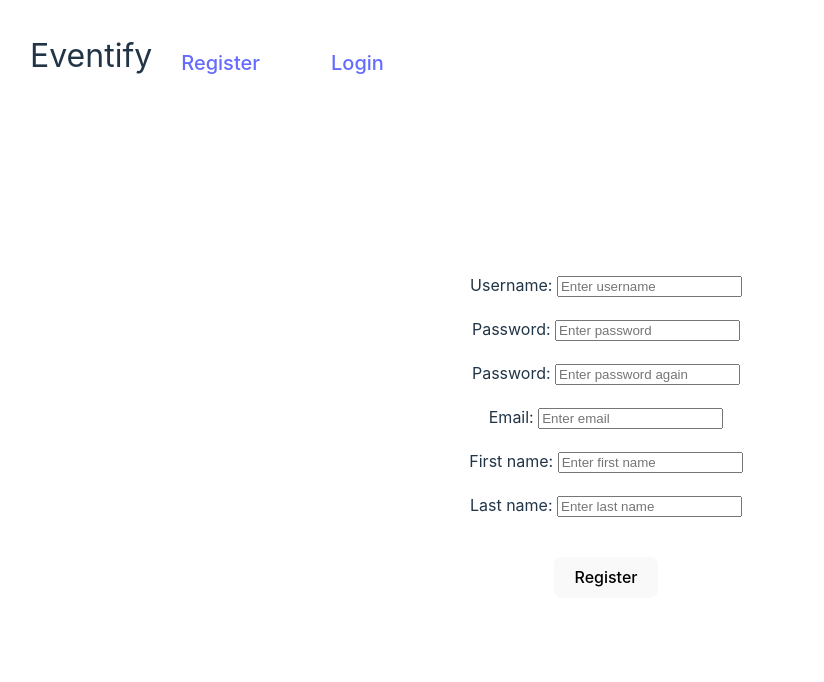
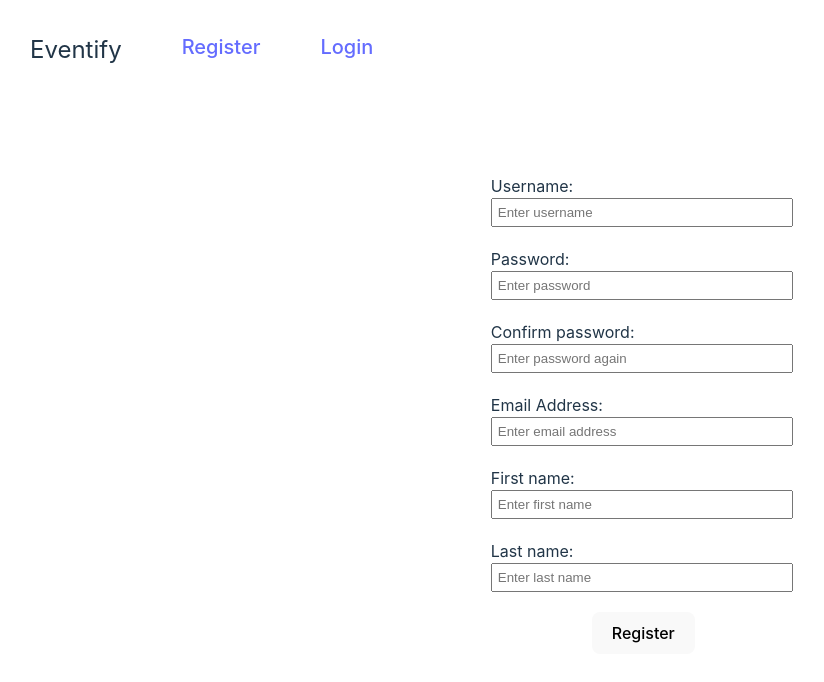
Before and after one commit to teozhengyang/Eventify-Orbital-, a React (Vite) app in the folder eventify/frontend/: page /register in a window 1280 px wide. Shown: the top 682 px of the page, without its empty margins (34-858 px from the left). Built offline with nearby package versions, Linux system fonts and the light colour scheme; no server answers.

Commit message:
changes to css

```diff
--- a/eventify/frontend/src/components/Header.tsx
+++ b/eventify/frontend/src/components/Header.tsx
@@ -1,4 +1,4 @@
-import { Nav, Navbar } from "react-bootstrap";
+import { Nav, Navbar} from "react-bootstrap";
 import{ useContext } from "react";
 import AuthContext from "../context/AuthContext";
 import "/static/css/header.css";
@@ -7,26 +7,26 @@ export default function Headers() {
   const { user, logoutUser } = useContext(AuthContext)
 
   return (
-
     <div className="header-display">
       <Navbar className="header" bg="dark" variant="dark">
-        {user ? <Navbar.Brand className="title">Hello {user.username}</Navbar.Brand> : <Navbar.Brand className="title">Eventify</Navbar.Brand> }
-        <Nav className="nav-link">
-        {user ? <Nav.Link href="/">Home</Nav.Link> : <Nav.Link href="/register">Register</Nav.Link>}
-        </Nav>
-        <Nav className="nav-link">
-          {user ? <Nav.Link onClick={logoutUser}>Log out</Nav.Link> :
-          <Nav.Link href="/login">Login</Nav.Link>}
-        </Nav>
-        <Nav className="nav-link">
-          {user ? <Nav.Link href="/SearchEvent">Search Event</Nav.Link> : null}
-        </Nav>
-        <Nav className="nav-link">
-          {user ? <Nav.Link href="/CreateEvent">Create Event</Nav.Link> : null}
-        </Nav>
-        <Nav className="nav-link">
-          {user ? <Nav.Link href="/Profile">My Profile</Nav.Link> : null}
-        </Nav>
+        <Nav.Item>
+          {user ? <Navbar.Brand className="own-nav-brand">Hello {user.username}</Navbar.Brand> : <Navbar.Brand className="own-nav-brand">Eventify</Navbar.Brand>}
+        </Nav.Item>
+        <Nav.Item>
+          {user ? <Nav.Link className="own-nav-link" href="/">Home</Nav.Link> : <Nav.Link className="own-nav-link" href="/register">Register</Nav.Link>}
+        </Nav.Item>
+        <Nav.Item>
+          {user ? <Nav.Link className="own-nav-link" onClick={logoutUser}>Log out</Nav.Link> : <Nav.Link className="own-nav-link"  href="/login">Login</Nav.Link>}
+        </Nav.Item>
+        <Nav.Item>
+          {user ? <Nav.Link className="own-nav-link" href="/SearchEvent">Search Event</Nav.Link> : null}
+        </Nav.Item>
+        <Nav.Item>
+          {user ? <Nav.Link className="own-nav-link" href="/CreateEvent">Create Event</Nav.Link> : null}
+        </Nav.Item>
+        <Nav.Item>
+          {user ? <Nav.Link className="own-nav-link" href="/Profile">My Profile</Nav.Link> : null}
+        </Nav.Item>
       </Navbar>
     </div>
   )
--- a/eventify/frontend/src/components/Login.tsx
+++ b/eventify/frontend/src/components/Login.tsx
@@ -8,26 +8,22 @@ export default function Login() {
   const {loginUser} = useContext(AuthContext)
 
   return (
-    <div id="login-form">
-
+    <div className="login-form">
       <Form onSubmit={loginUser}>
 
-        <Form.Group className="form-item">
-          <Form.Label>Username: </Form.Label>
-          <Form.Control type="text" name="username" placeholder="Enter username" />
+        <Form.Group className="own-form-item">
+          <div><Form.Label className='own-form-label'>Username: </Form.Label></div>
+          <div><Form.Control className='own-form-field' type="text" name="username" placeholder="Enter username" /></div>
         </Form.Group>
 
-        <Form.Group className="form-item">
-          <Form.Label>Password: </Form.Label>
-          <Form.Control type="password" name="password" placeholder="Enter password" />
+        <Form.Group className="own-form-item">
+          <div><Form.Label className='own-form-label'>Password: </Form.Label></div>
+          <div><Form.Control className='own-form-field' type="password" name="password" placeholder="Enter password" /></div>
         </Form.Group>
 
-        <Button variant="primary" type="submit" className="form-item">
-          Login
-        </Button>
+        <Button variant="primary" className="own-form-button" type="submit">Login</Button>
 
       </Form>
-
     </div>
   )
 }
--- a/eventify/frontend/src/components/Month.tsx
+++ b/eventify/frontend/src/components/Month.tsx
@@ -5,7 +5,7 @@ export default function Month({month}) {
   return (
 
     <div className="flex-container">
-      <h2>{month[0]}</h2>
+      <h2 className='month'>{month[0]}</h2>
       <div className="calendar-header" role="header">
         <div className="day-name">Sun</div>
         <div className="day-name">Mon</div>
--- a/eventify/frontend/src/components/Register.tsx
+++ b/eventify/frontend/src/components/Register.tsx
@@ -7,46 +7,42 @@ export default function Register() {
   const { registerUser } = useContext(AuthContext)
 
   return (
-    <div id="register-form">
+    <div className="register-form">
+      <Form onSubmit={registerUser} >
 
-    <Form onSubmit={registerUser}>
-
-      <Form.Group className="form-item" >
-        <Form.Label>Username: </Form.Label>
-        <Form.Control type="text" name="username" placeholder="Enter username" />
+        <Form.Group className="own-form-item">
+          <div><Form.Label className='own-form-label'>Username: </Form.Label></div>
+          <div><Form.Control className='own-form-field' type="text" name="username" placeholder="Enter username" /></div>
         </Form.Group>
 
-      <Form.Group className="form-item">
-        <Form.Label>Password: </Form.Label>
-        <Form.Control type="password" name="password" placeholder="Enter password" />
+        <Form.Group className="own-form-item">
+          <div><Form.Label className='own-form-label'>Password: </Form.Label></div>
+          <div><Form.Control className='own-form-field' type="password" name="password" placeholder="Enter password" /></div>
         </Form.Group>
 
-      <Form.Group className="form-item">
-        <Form.Label>Password: </Form.Label>
-        <Form.Control type="password" name="password2" placeholder="Enter password again" />
+        <Form.Group className="own-form-item">
+          <div><Form.Label className='own-form-label'>Confirm password: </Form.Label></div>
+          <div><Form.Control className='own-form-field' type="password" name="password2" placeholder="Enter password again" /></div>
         </Form.Group>
 
-      <Form.Group className="form-item">
-        <Form.Label>Email: </Form.Label>
-        <Form.Control type="email" name="email" placeholder="Enter email" />
+        <Form.Group className="own-form-item">
+          <div><Form.Label className='own-form-label'>Email Address: </Form.Label></div>
+          <div><Form.Control className='own-form-field' type="email" name="email" placeholder="Enter email address" /></div>
         </Form.Group>
 
-      <Form.Group className="form-item">
-        <Form.Label>First name: </Form.Label>
-        <Form.Control type="text" name="first_name" placeholder="Enter first name" />
+        <Form.Group className="own-form-item">
+          <div><Form.Label className='own-form-label'>First name: </Form.Label></div>
+          <div><Form.Control className='own-form-field' type="text" name="first_name" placeholder="Enter first name" /></div>
         </Form.Group>
 
-      <Form.Group className="form-item">
-        <Form.Label>Last name: </Form.Label>
-        <Form.Control type="text" name="last_name" placeholder="Enter last name" />
+        <Form.Group className="own-form-item">
+          <div><Form.Label className='own-form-label'>Last name: </Form.Label></div>
+          <div><Form.Control className='own-form-field' type="text" name="last_name" placeholder="Enter last name" /></div>
         </Form.Group>
 
-      <Button variant="primary" type="submit" className="form-item">
-        Register
-      </Button>
+        <Button variant="primary" className="own-form-button" type="submit">Register</Button>
 
       </Form>
-
     </div>
   );
 }
--- a/eventify/frontend/static/css/App.css
+++ b/eventify/frontend/static/css/App.css
@@ -4,7 +4,6 @@
   width: 90%;
   margin: 0 auto;
   padding: 2rem;
-  text-align: center;
   height: 100%;
   display: flex;
   flex-direction: column;
--- a/eventify/frontend/static/css/calendar.css
+++ b/eventify/frontend/static/css/calendar.css
@@ -33,3 +33,7 @@
   padding-top: 1rem;
   flex: 1 1 0%;
 }
+
+.month {
+  text-align: center;
+}
--- a/eventify/frontend/static/css/header.css
+++ b/eventify/frontend/static/css/header.css
@@ -11,12 +11,13 @@
   max-width: 70%;
 }
 
-.nav-link {
+.own-nav-link {
+  margin-left:60px;
   flex: 1 1 30%;
   padding-top: 1rem;
   font-size: 20px;
 }
 
-.title {
-  font-size: 32px;
+.own-nav-brand {
+  font-size: 24px;
 }
--- a/eventify/frontend/static/css/login.css
+++ b/eventify/frontend/static/css/login.css
@@ -1,10 +1,24 @@
-#login-form {
+.login-form {
+    margin-left: 40%;
     width: 50%;
-    margin-left : 25%;
-    margin-top: 20%;
-    align-items: left;
+    margin-top: 15%;
 }
 
-.form-item {
-    margin: 20px;
+.own-form-item {
+    margin-top: 20px;
 }
+
+.own-form-label {
+    text-align: left;
+    margin-top: 5px;
+}
+
+.own-form-field {
+    width: 50%;
+    padding: 5px;
+}
+
+.own-form-button {
+    margin-top: 20px;
+    margin-left: 17.5%;
+}
--- a/eventify/frontend/static/css/register.css
+++ b/eventify/frontend/static/css/register.css
@@ -1,10 +1,24 @@
-#register-form {
+.register-form {
+    margin-left: 40%;
     width: 50%;
-    margin-left : 25%;
-    margin-top: 15%;
-    align-items: left;
+    margin-top: 7.5%;
 }
 
-.form-item {
-    margin: 20px;
+.own-form-item {
+    margin-top: 20px;
 }
+
+.own-form-label {
+    text-align: left;
+    margin-top: 5px;
+}
+
+.own-form-field {
+    width: 50%;
+    padding: 5px;
+}
+
+.own-form-button {
+    margin-top: 20px;
+    margin-left: 17.5%;
+}
```
Also changed, not shown: 1 other file (tests, documents, lock files or other folders). Lines whose indentation alone changed are shown as unchanged.
